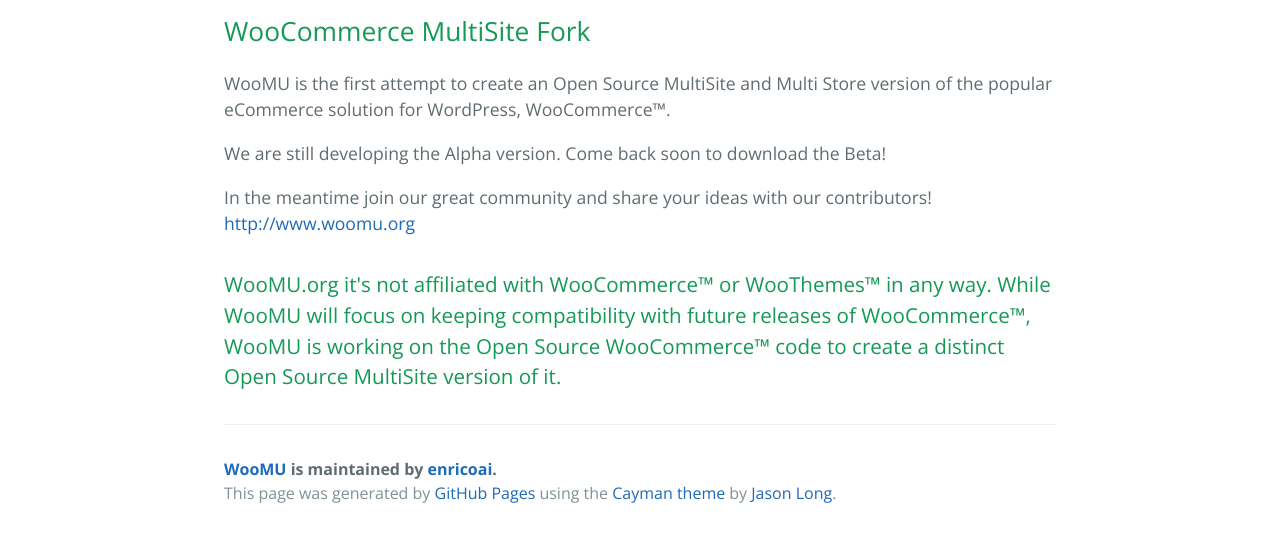
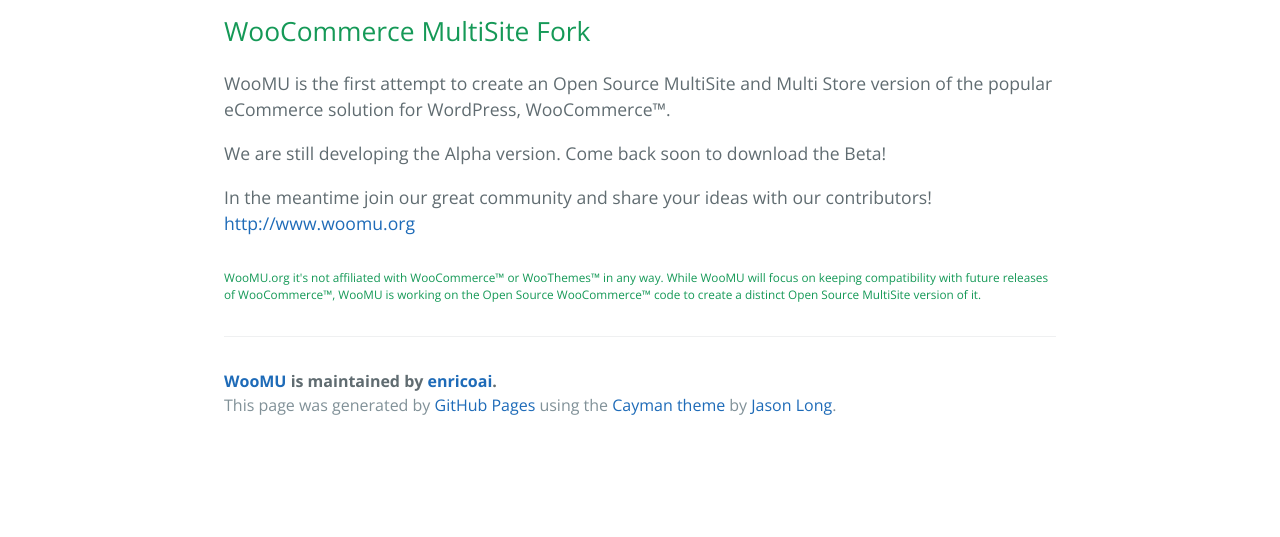
Before and after one commit to enricoai/WooMU, a plain HTML site: page index.html in a window 1280 px wide. Shown: the part 487-1024 px from the top of the page. After the commit the page ends 936 px from the top, so only its background shows below. Drawn offline with nearby package versions, Linux system fonts and the light colour scheme.

Commit message:
Create gh-pages branch via GitHub

```diff
--- a/index.html
+++ b/index.html
@@ -31,8 +31,8 @@
 
 <p>In the meantime join our great community and share your ideas with our contributors! <a href="http://www.woomu.org">http://www.woomu.org</a></p>
 
-<h3>
-<a id="woomuorg-its-not-affiliated-with-woocommerce-or-woothemes-in-any-way-while-woomu-will-focus-on-keeping-compatibility-with-future-releases-of-woocommerce-woomu-is-working-on-the-open-source-woocommerce-code-to-create-a-distinct-open-source-multisite-version-of-it" class="anchor" href="#woomuorg-its-not-affiliated-with-woocommerce-or-woothemes-in-any-way-while-woomu-will-focus-on-keeping-compatibility-with-future-releases-of-woocommerce-woomu-is-working-on-the-open-source-woocommerce-code-to-create-a-distinct-open-source-multisite-version-of-it" aria-hidden="true"><span class="octicon octicon-link"></span></a>WooMU.org it's not affiliated with WooCommerce™ or WooThemes™ in any way. While WooMU will focus on keeping compatibility with future releases of WooCommerce™, WooMU is working on the Open Source WooCommerce™ code to create a distinct Open Source MultiSite version of it.</h3>
+<h6>
+<a id="woomuorg-its-not-affiliated-with-woocommerce-or-woothemes-in-any-way-while-woomu-will-focus-on-keeping-compatibility-with-future-releases-of-woocommerce-woomu-is-working-on-the-open-source-woocommerce-code-to-create-a-distinct-open-source-multisite-version-of-it" class="anchor" href="#woomuorg-its-not-affiliated-with-woocommerce-or-woothemes-in-any-way-while-woomu-will-focus-on-keeping-compatibility-with-future-releases-of-woocommerce-woomu-is-working-on-the-open-source-woocommerce-code-to-create-a-distinct-open-source-multisite-version-of-it" aria-hidden="true"><span class="octicon octicon-link"></span></a>WooMU.org it's not affiliated with WooCommerce™ or WooThemes™ in any way. While WooMU will focus on keeping compatibility with future releases of WooCommerce™, WooMU is working on the Open Source WooCommerce™ code to create a distinct Open Source MultiSite version of it.</h6>
 
       <footer class="site-footer">
         <span class="site-footer-owner"><a href="https://github.com/enricoai/WooMU">WooMU</a> is maintained by <a href="https://github.com/enricoai">enricoai</a>.</span>
--- a/params.json
+++ b/params.json
@@ -1 +1 @@
-{"name":"WooMU","tagline":"WooCommerce MultiSite","body":"# WooMU\r\n## WooCommerce MultiSite Fork\r\n\r\nWooMU is the first attempt to create an Open Source MultiSite and Multi Store version of the popular eCommerce solution for WordPress, WooCommerce™.\r\n\r\nWe are still developing the Alpha version. Come back soon to download the Beta!\r\n\r\nIn the meantime join our great community and share your ideas with our contributors! http://www.woomu.org\r\n\r\n### WooMU.org it's not affiliated with WooCommerce&#8482; or WooThemes&#8482; in any way. While WooMU will focus on keeping compatibility with future releases of WooCommerce&#8482;, WooMU is working on the Open Source WooCommerce&#8482; code to create a <u>distinct</u> Open Source MultiSite version of it.","google":"","note":"Don't delete this file! It's used internally to help with page regeneration."}
+{"name":"WooMU","tagline":"WooCommerce MultiSite","body":"# WooMU\r\n## WooCommerce MultiSite Fork\r\n\r\nWooMU is the first attempt to create an Open Source MultiSite and Multi Store version of the popular eCommerce solution for WordPress, WooCommerce™.\r\n\r\nWe are still developing the Alpha version. Come back soon to download the Beta!\r\n\r\nIn the meantime join our great community and share your ideas with our contributors! http://www.woomu.org\r\n\r\n###### WooMU.org it's not affiliated with WooCommerce&#8482; or WooThemes&#8482; in any way. While WooMU will focus on keeping compatibility with future releases of WooCommerce&#8482;, WooMU is working on the Open Source WooCommerce&#8482; code to create a <u>distinct</u> Open Source MultiSite version of it.","google":"","note":"Don't delete this file! It's used internally to help with page regeneration."}
```
